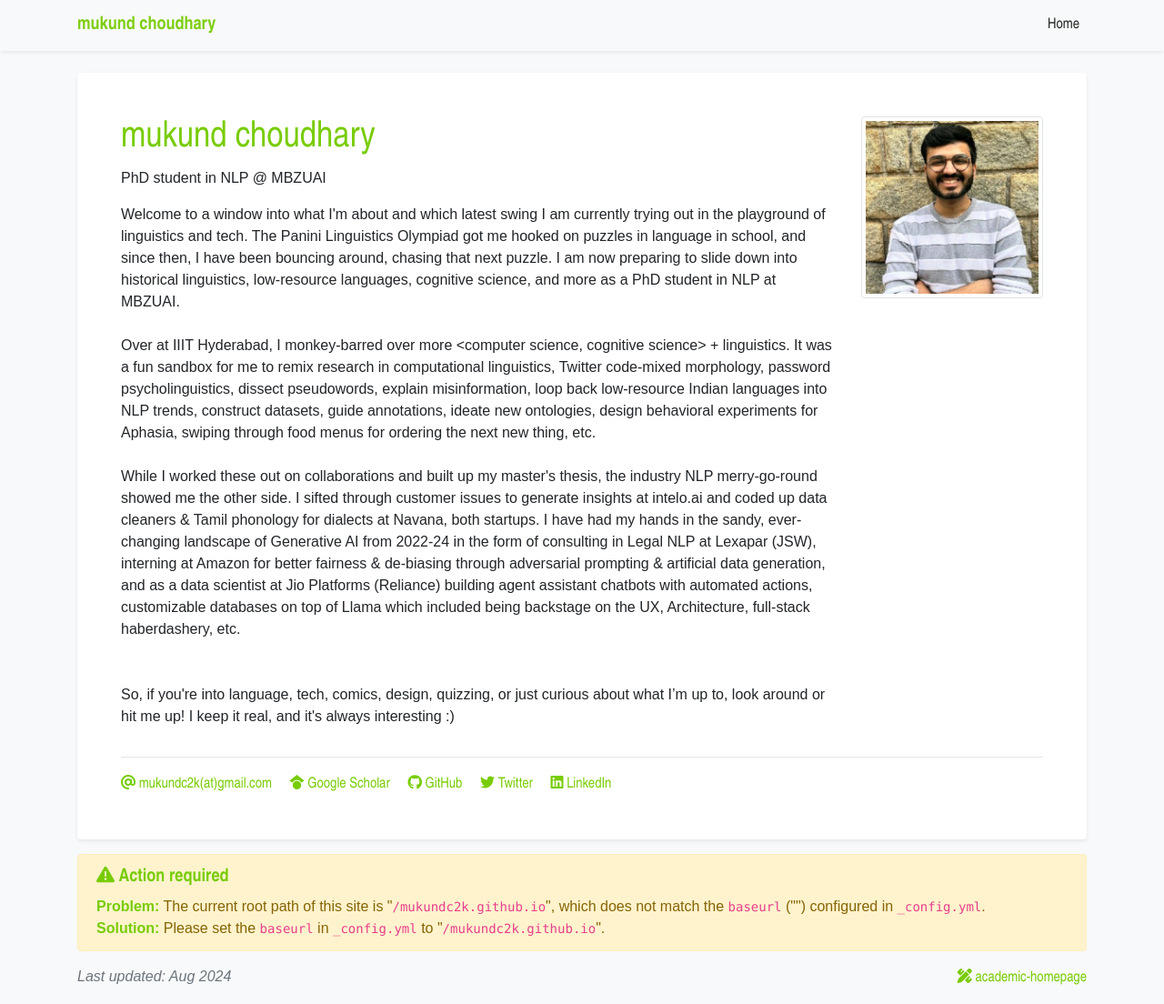
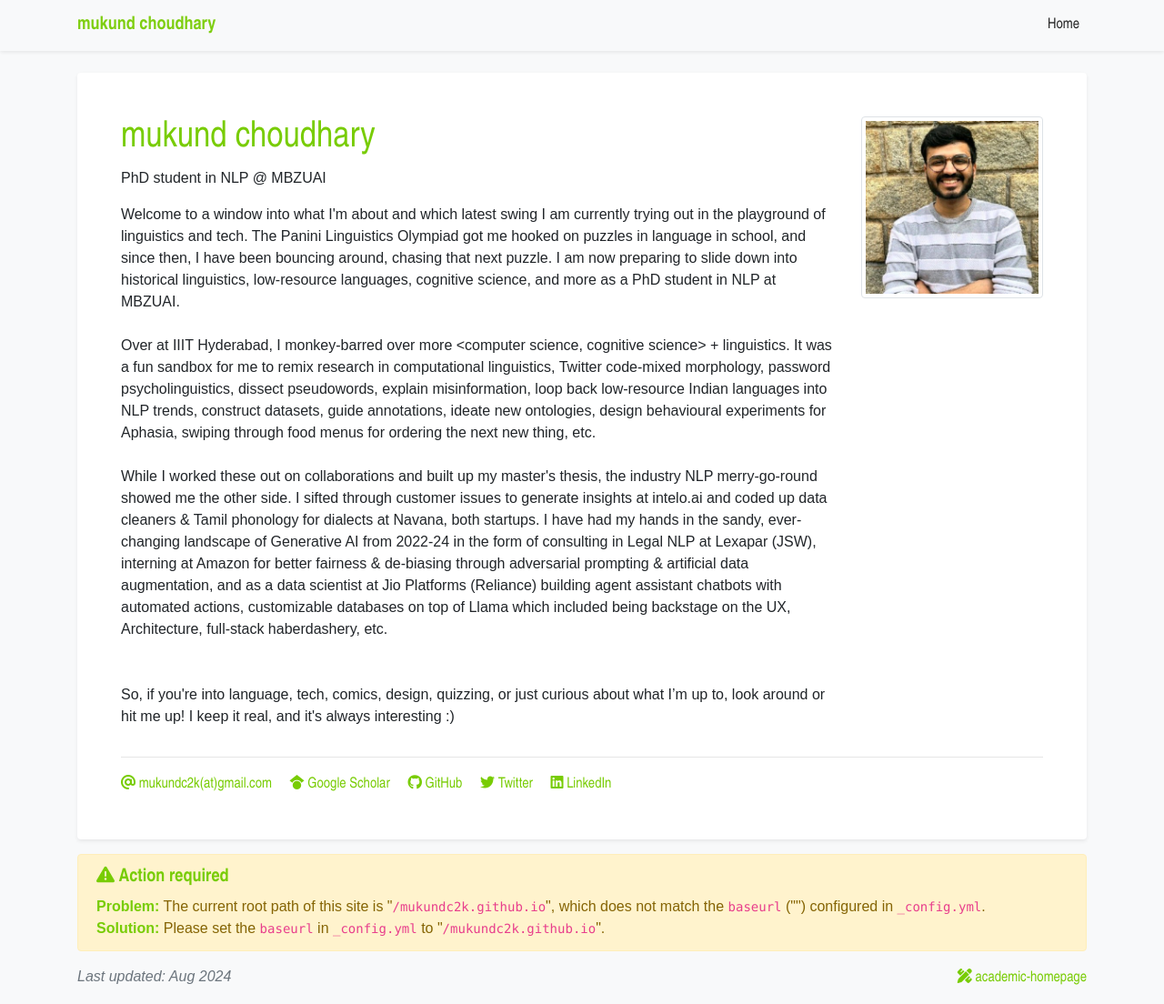
Before and after one commit to mukundc2k/mukundc2k.github.io, a Jekyll site: the page built from index.html, in a window 1280 px wide and 1104 px high. Shown: the whole window at 91% size. Built offline with Jekyll 4.4.1, drawn with Linux system fonts in a browser that asks for light colours; a style sheet for code colours, icons or effects is not loaded.

Commit message:
Update profile.yml

```diff
--- a/_data/profile.yml
+++ b/_data/profile.yml
@@ -20,8 +20,8 @@ linkedin: mukundc2k
 
 short_bio: >-
   Welcome to a window into what I'm about and which latest swing I am currently trying out in the playground of linguistics and tech. The Panini Linguistics Olympiad got me hooked on puzzles in language in school, and since then, I have been bouncing around, chasing that next puzzle. I am now preparing to slide down into historical linguistics, low-resource languages, cognitive science, and more as a PhD student in NLP at MBZUAI. <br><br>
-  Over at IIIT Hyderabad, I monkey-barred over more &lt;computer science, cognitive science&gt; + linguistics. It was a fun sandbox for me to remix research in computational linguistics, Twitter code-mixed morphology, password psycholinguistics, dissect pseudowords, explain misinformation, loop back low-resource Indian languages into NLP trends, construct datasets, guide annotations, ideate new ontologies, design behavioral experiments for Aphasia, swiping through food menus for ordering the next new thing, etc. <br><br>
-  While I worked these out on collaborations and built up my master's thesis, the industry NLP merry-go-round showed me the other side. I sifted through customer issues to generate insights at intelo.ai and coded up data cleaners & Tamil phonology for dialects at Navana, both startups. I have had my hands in the sandy, ever-changing landscape of Generative AI from 2022-24 in the form of consulting in Legal NLP at Lexapar (JSW), interning at Amazon for better fairness & de-biasing through adversarial prompting & artificial data generation, and as a data scientist at Jio Platforms (Reliance) building agent assistant chatbots with automated actions, customizable databases on top of Llama which included being backstage on the UX, Architecture, full-stack haberdashery, etc. <br><br><br>
+  Over at IIIT Hyderabad, I monkey-barred over more &lt;computer science, cognitive science&gt; + linguistics. It was a fun sandbox for me to remix research in computational linguistics, Twitter code-mixed morphology, password psycholinguistics, dissect pseudowords, explain misinformation, loop back low-resource Indian languages into NLP trends, construct datasets, guide annotations, ideate new ontologies, design behavioural experiments for Aphasia, swiping through food menus for ordering the next new thing, etc. <br><br>
+  While I worked these out on collaborations and built up my master's thesis, the industry NLP merry-go-round showed me the other side. I sifted through customer issues to generate insights at intelo.ai and coded up data cleaners & Tamil phonology for dialects at Navana, both startups. I have had my hands in the sandy, ever-changing landscape of Generative AI from 2022-24 in the form of consulting in Legal NLP at Lexapar (JSW), interning at Amazon for better fairness & de-biasing through adversarial prompting & artificial data augmentation, and as a data scientist at Jio Platforms (Reliance) building agent assistant chatbots with automated actions, customizable databases on top of Llama which included being backstage on the UX, Architecture, full-stack haberdashery, etc. <br><br><br>
   So, if you're into language, tech, comics, design, quizzing, or just curious about what I’m up to, look around or hit me up! I keep it real, and it's always interesting :)
 
 portrait_url: /assets/images/mukund.jpeg
```
